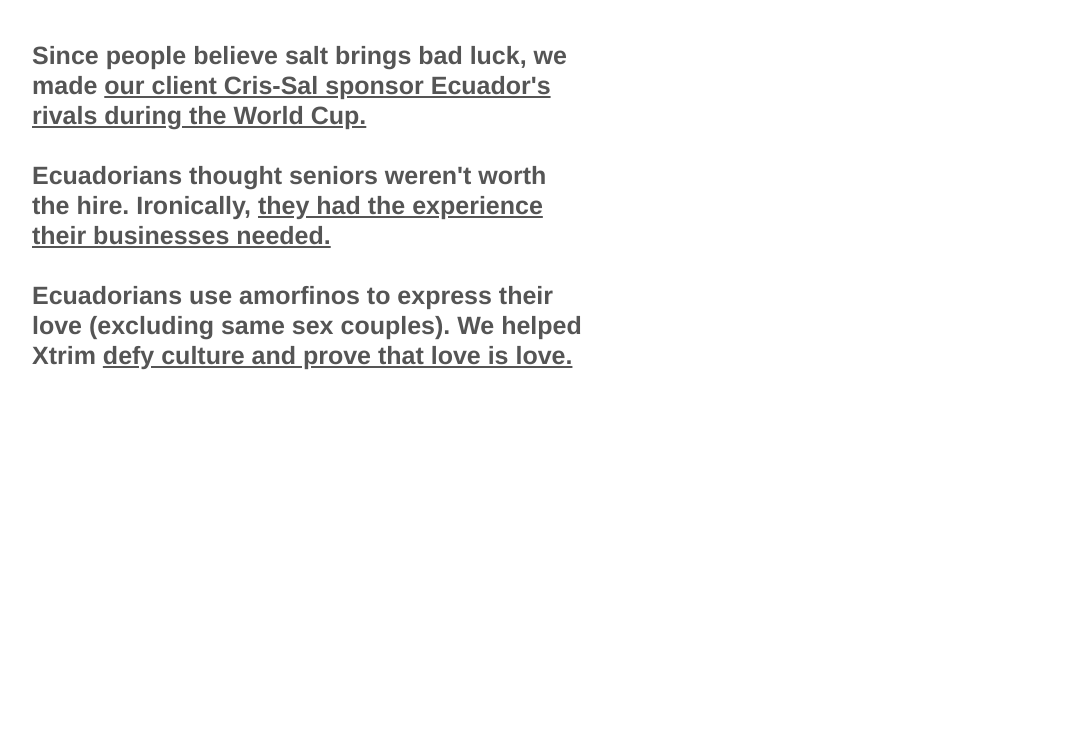
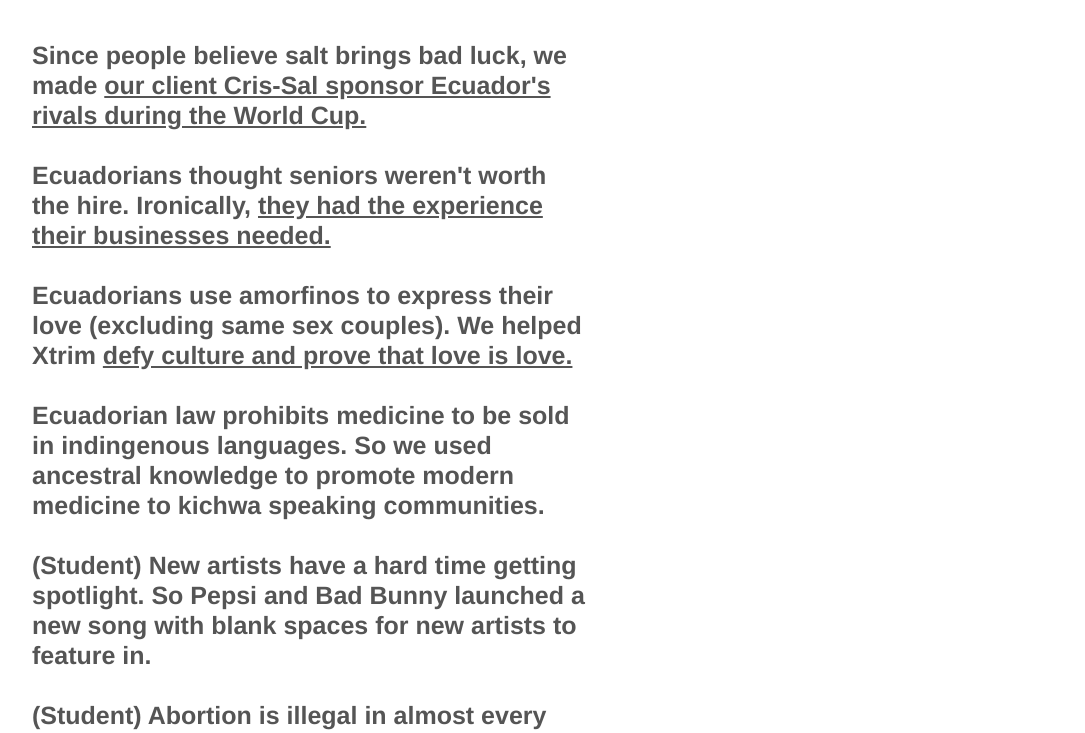
Before and after one commit to kumbiagit/LosJoses, a plain HTML site: page work.html in a window 1280 px wide. Shown: the part 65-798 px from the top of the page, without its empty margins (146-1231 px from the left). Drawn offline with Linux system fonts and the light colour scheme.

Commit message:
work changes

```diff
--- a/work.html
+++ b/work.html
@@ -23,6 +23,15 @@
                         Ecuadorians use amorfinos to express their love (excluding same sex couples).
                         We helped Xtrim <a href="amorfinos.html">defy culture and prove that love is love.</a><br><br>
 
+                        Ecuadorian law prohibits medicine to be sold in indingenous languages. So we used
+                        ancestral knowledge to promote modern medicine to kichwa speaking communities.<br><br>
+
+                        (Student) New artists have a hard time getting spotlight. So Pepsi and Bad Bunny
+                        launched a new song with blank spaces for new artists to feature in. <br><br>
+
+                        (Student) Abortion is illegal in almost every Latinamerican country except for Argentina.
+                        So, to help women get the treatment they needed, Planned Parenthood invited all Latinamerican women to the only place in their country were abortions were legal: Argentina's embassy.
+
                     </p>
                 </div>
         </div>
```
